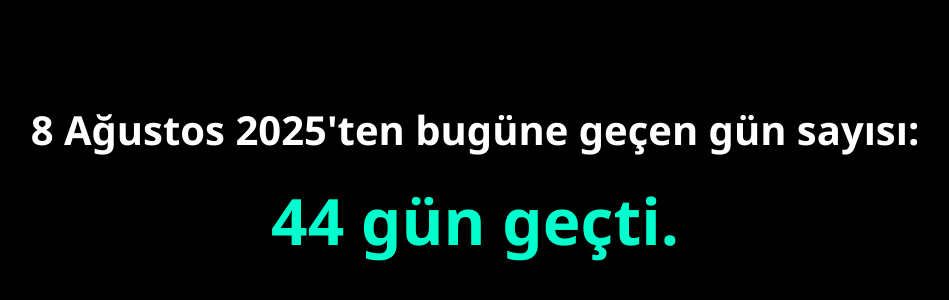
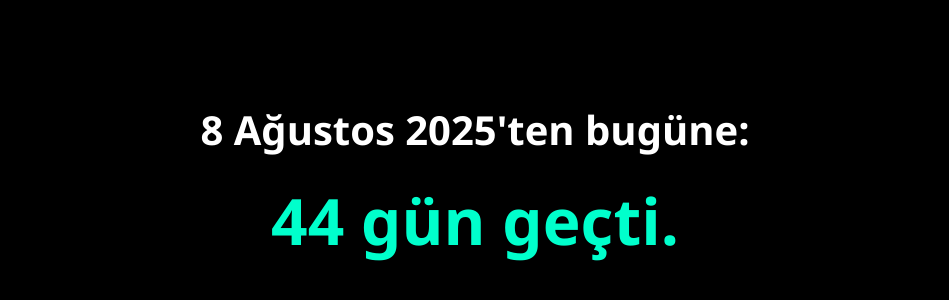
Before and after one commit to dursunator/kacgungecti, a plain HTML site: page index.html in a window 1280 px wide. Shown: the part 230-530 px from the top of the page, without its empty margins (165-1114 px from the left). Drawn offline with Linux system fonts and the light colour scheme.

Commit message:
Update index.html

```diff
--- a/index.html
+++ b/index.html
@@ -32,7 +32,7 @@
 </head>
 <body>
     <div class="container">
-        <h1>8 Ağustos 2025'ten bugüne geçen gün sayısı:</h1>
+        <h1>8 Ağustos 2025'ten bugüne:</h1>
         <div class="days" id="daysPassed"></div>
     </div>
 <script>
```
